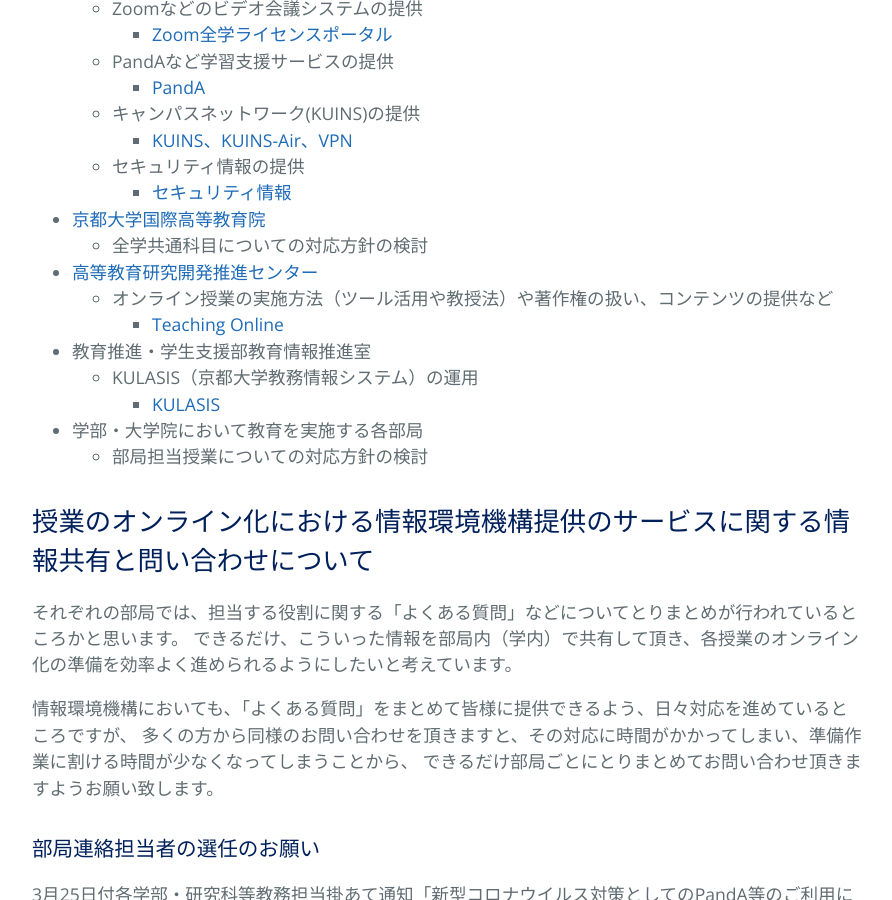
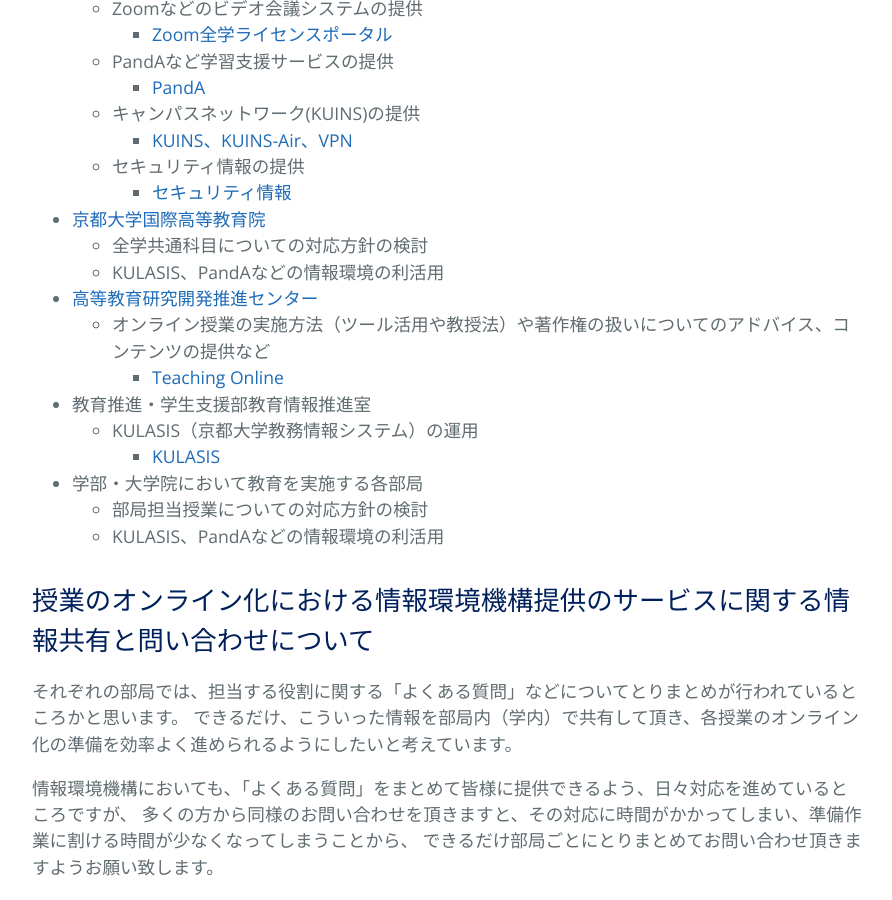
Before and after one commit to kyoto-u/online-edu, a Jekyll site: the page built from organizational-support.md, in a window 1280 px wide and 900 px high, scrolled down 824 px. Shown: the whole window, without its empty margins (192-1084 px from the left). Built offline with Jekyll 4.4.1, drawn with Linux system fonts in a browser that asks for light colours; our own code applies the rules of GitHub Pages for plain Markdown files.

Commit message:
Update organizational-support.md

```diff
--- a/organizational-support.md
+++ b/organizational-support.md
@@ -20,14 +20,16 @@ COVID-19感染拡大対策として、情報通信技術を活用した授業の
     - [セキュリティ情報](http://www.iimc.kyoto-u.ac.jp/ja/whatsnew/security/index.html)
 - [京都大学国際高等教育院](https://www.z.k.kyoto-u.ac.jp/)
   - 全学共通科目についての対応方針の検討
+  - KULASIS、PandAなどの情報環境の利活用
 - [高等教育研究開発推進センター](https://www.highedu.kyoto-u.ac.jp/)
-  - オンライン授業の実施方法（ツール活用や教授法）や著作権の扱い、コンテンツの提供など
+  - オンライン授業の実施方法（ツール活用や教授法）や著作権の扱いについてのアドバイス、コンテンツの提供など
     - [Teaching Online](https://www.highedu.kyoto-u.ac.jp/connect/teachingonline/)
 - 教育推進・学生支援部教育情報推進室
   - KULASIS（京都大学教務情報システム）の運用
     - [KULASIS](https://www.z.k.kyoto-u.ac.jp/freshman-guide/kulasis)
 - 学部・大学院において教育を実施する各部局
   - 部局担当授業についての対応方針の検討
+  - KULASIS、PandAなどの情報環境の利活用
 
 ## 授業のオンライン化における情報環境機構提供のサービスに関する情報共有と問い合わせについて
 
```
